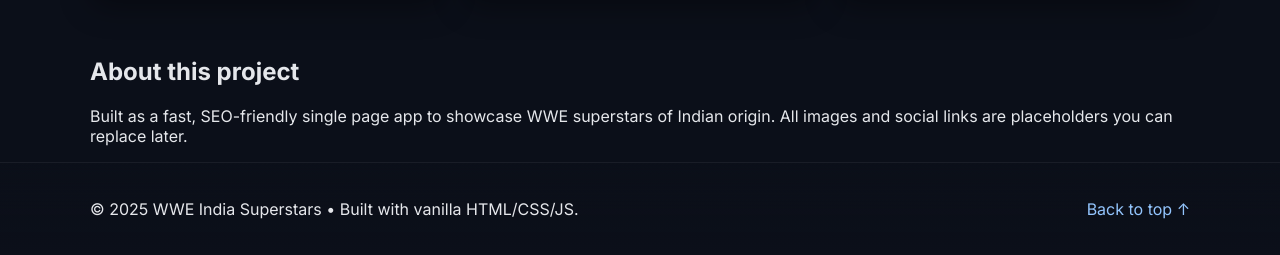
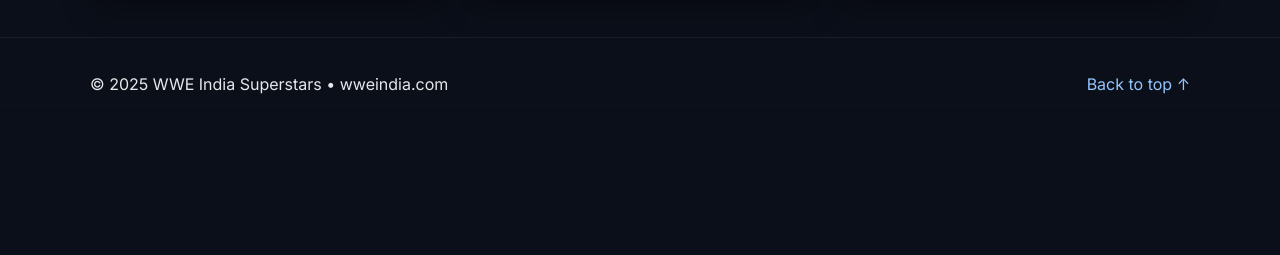
Before and after one commit to surajsaini/wweindia, a plain HTML site: page index.html in a window 1280 px wide. Shown: the part 2438-2693 px from the top of the page. After the commit the page ends 2568 px from the top, so only its background shows below. Drawn offline with Linux system fonts and the light colour scheme.

Commit message:
Update index.html

```diff
--- a/index.html
+++ b/index.html
@@ -45,7 +45,7 @@
     <section class="hero" id="superstars">
       <div class="container">
         <h1>Indian WWE Superstars</h1>
-        <p class="sub">A fast, searchable gallery of every Indian-origin WWE performer. Tap a card for full details.</p>
+        <p class="sub">Discover every WWE Superstar from India with direct links to their official Instagram, Facebook, Twitter, YouTube, and more</p>
         <form id="searchForm" role="search" aria-label="Search superstars" class="search">
           <input id="searchInput" type="search" name="q" placeholder="Search by name or ring name…" aria-label="Search by name or ring name" autocomplete="off" />
           <button type="reset" id="clearSearch" aria-label="Clear search" title="Clear">✕</button>
@@ -68,17 +68,11 @@
       </div>
     </section>
 
-    <section id="about" class="about-section">
-      <div class="container">
-        <h2>About this project</h2>
-        <p>Built as a fast, SEO-friendly single page app to showcase WWE superstars of Indian origin. All images and social links are placeholders you can replace later.</p>
-      </div>
-    </section>
-  </main>
+
 
   <footer class="site-footer">
     <div class="container footer-content">
-      <p>© <span id="year"></span> WWE India Superstars • Built with vanilla HTML/CSS/JS.</p>
+      <p>© <span id="year"></span> WWE India Superstars • wweindia.com</p>
       <a href="#content" class="back-to-top">Back to top ↑</a>
     </div>
   </footer>
```
